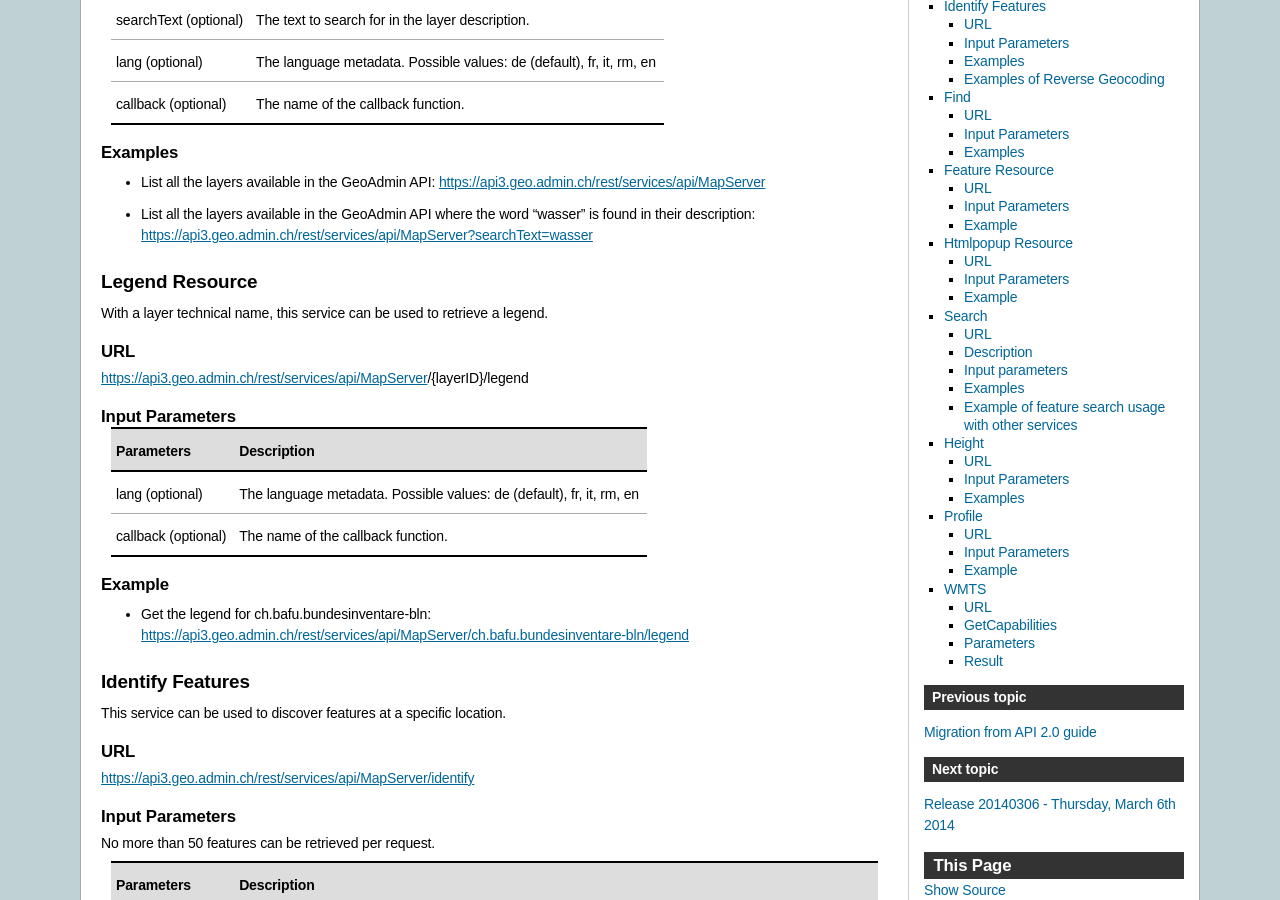
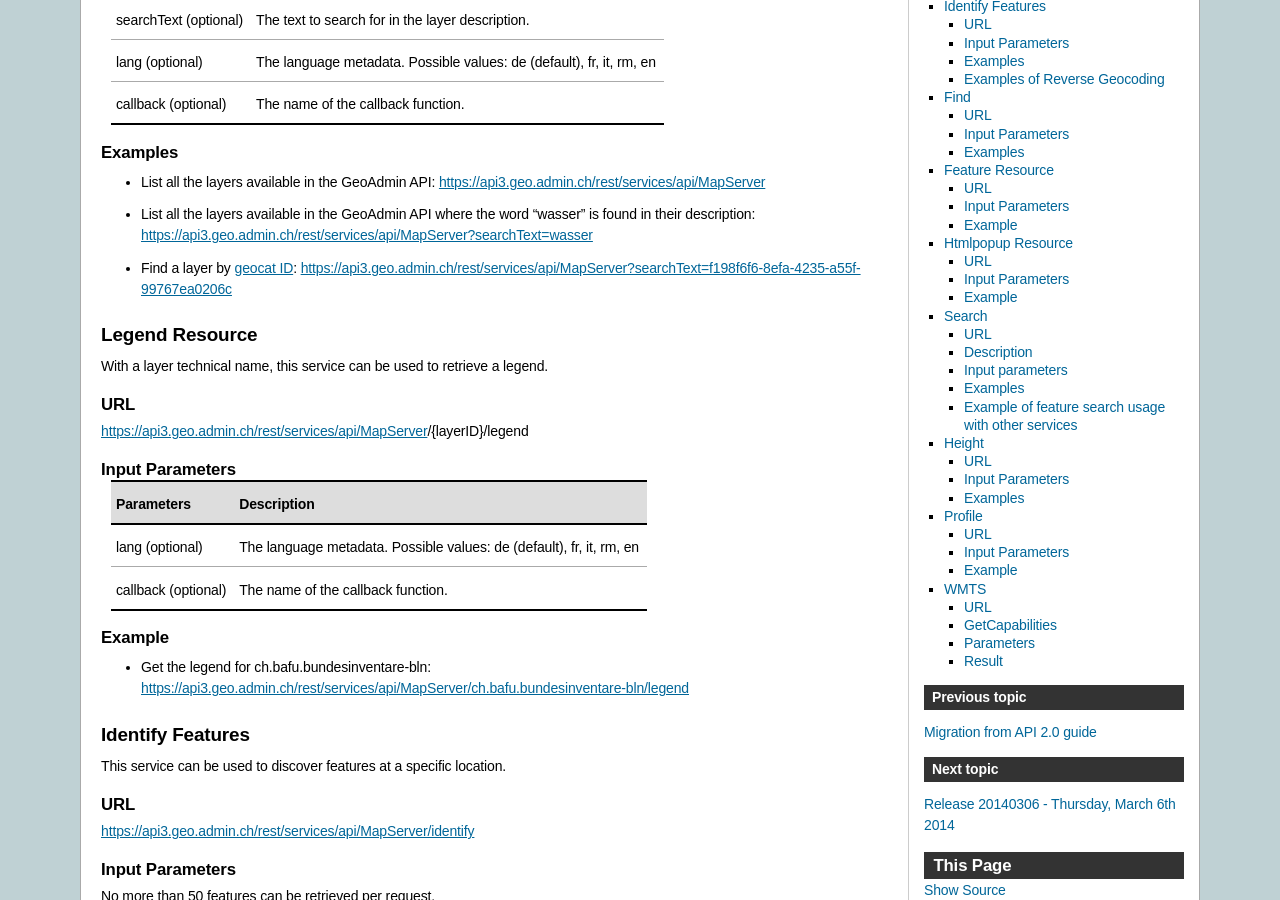
Before and after one commit to swisstopo-test/doc-chsdi3, a Sphinx documentation site: the page built from source/services/sdiservices.rst, in a window 1280 px wide and 900 px high, scrolled down 342 px. Built offline with Sphinx 7.4.7, drawn with Linux system fonts in a browser that asks for light colours; formulas are drawn with MathJax 3.

Commit message:
Metatdata doc service find a layer by geocat id

```diff
--- a/source/services/sdiservices.rst
+++ b/source/services/sdiservices.rst
@@ -35,6 +35,7 @@ Examples
 
 - List all the layers available in the GeoAdmin API: `https://api3.geo.admin.ch/rest/services/api/MapServer <../../../rest/services/api/MapServer>`_
 - List all the layers available in the GeoAdmin API where the word "wasser" is found in their description: `https://api3.geo.admin.ch/rest/services/api/MapServer?searchText=wasser <../../../rest/services/api/MapServer?searchText=wasser>`_
+- Find a layer by `geocat ID <http://www.geocat.ch/geonetwork/srv/eng/geocat>`_: `https://api3.geo.admin.ch/rest/services/api/MapServer?searchText=f198f6f6-8efa-4235-a55f-99767ea0206c  <../../../rest/services/api/MapServer?searchText=f198f6f6-8efa-4235-a55f-99767ea0206c>`_
 
 .. _legend_description:
 
```
